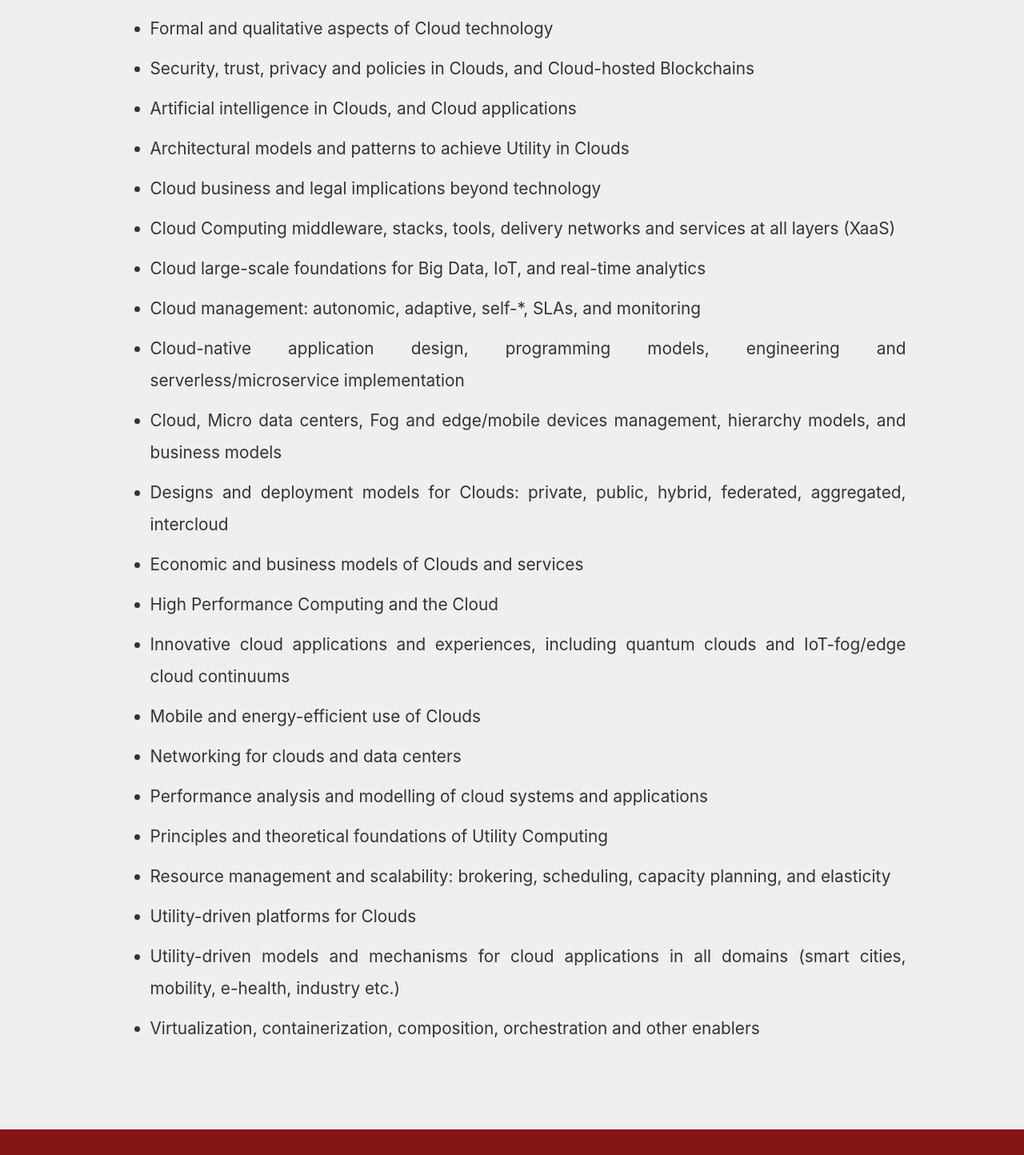
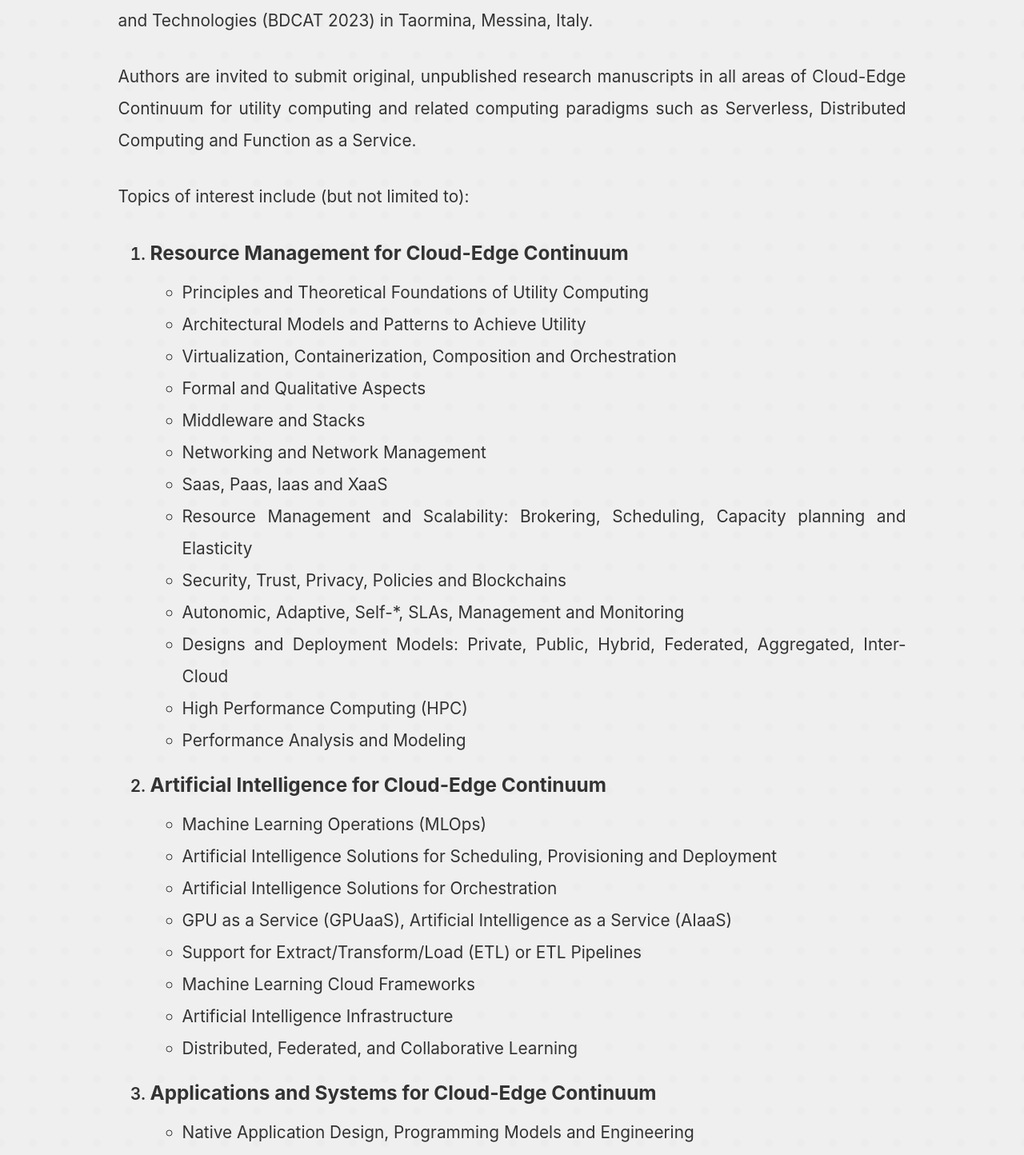
Before and after one commit to UCC-Conference/UCC2023, a React (Create React App) app: page /call-for-papers in a window 1280 px wide. Shown: the part 932-2376 px from the top of the page at 80% size. Built offline with nearby package versions, Linux system fonts and the light colour scheme.

Commit message:
update cfp of ucc

```diff
--- a/src/pages/CallForPaper.js
+++ b/src/pages/CallForPaper.js
@@ -9,40 +9,61 @@ const CallForPaper = () => {
                 <h1>Call for Papers</h1>
                 <hr/>
                 <p>
-                    The digital transformation of all areas of life is accelerated in this decade by novel cloud services, e-infrastructures, data platforms and cyber-physical system integration. This broader scope of cloud computing calls for
-                    technically sound contributions that combine scale with convenience and reliability. Society and economy depend on cloud applications delivering compute power on demand in every location along data paths as a general service to
-                    the public, in analogy to conventional utilities. The engineering of such systems and applications calls for scientifically proven approaches, methods, tools and technologies.
+                    The digital transformation of all areas of life is accelerated in this century by novel Cloud-Edge Continuum services, infrastructures, data platforms and cyber-physical systems. This broader scope of computing calls for technically sound contributions that combine scale with convenience and reliability. Indeed, society and economy depend on Cloud-Edge Continuum applications, delivering computing on demand in every location as a general service to the public, in analogy to conventional utilities. The engineering of such systems and applications calls for scientifically proven approaches, methods, tools and technologies.
                 </p>
                 <p>
-                    Providing a forum to review and discuss possible solutions, UCC is the premier IEEE/ACM conference for areas related to Cloud Computing as a Utility where leading researchers and practitioners in this important and growing field
-                    gather on an annual basis.
+                    The IEEE/ACM International Conference on Utility and Cloud Computing (UCC) is a premier annual conference series aiming to provide a platform for researchers from both academia and industry to present new discoveries in the broad area of Cloud and Edge utility computing and applications. Previous events were held in Shanghai, China  (Cloud 2009), Melbourne, Australia (Cloud 2010 & UCC 2011), Chennai, India (UCC 2010), Chicago, USA (UCC 2012), Dresden, Germany (UCC2013), London, UK (UCC 2014), Limassol, Cyprus (UCC 2015), Shanghai, China (UCC 2016), Austin, USA (UCC 2017), Zurich, Switzerland  (UCC 2018), Aucland, New Zealand (UCC 2019), Leicester, UK (UCC 2020), Leicester, UK (UCC 2021), and Vancouver, USA (UCC 2022). UCC 2023 will be held in conjunction with the 10th IEEE/ACM International Conference on Big Data Computing, Applications and Technologies (BDCAT 2023) in Taormina, Messina, Italy.
                 </p>
-                <p>Authors are invited to submit original, unpublished research manuscripts in all areas of Cloud and Utility Computing and related computing paradigms such as Fog/Edge, Serverless and Distributed Computing.</p>
-                <p>Topics of interest include (but not limited to):</p>
-                <ul>
-                    <li>Formal and qualitative aspects of Cloud technology</li>
-                    <li>Security, trust, privacy and policies in Clouds, and Cloud-hosted Blockchains</li>
-                    <li>Artificial intelligence in Clouds, and Cloud applications</li>
-                    <li>Architectural models and patterns to achieve Utility in Clouds</li>
-                    <li>Cloud business and legal implications beyond technology</li>
-                    <li>Cloud Computing middleware, stacks, tools, delivery networks and services at all layers (XaaS)</li>
-                    <li>Cloud large-scale foundations for Big Data, IoT, and real-time analytics</li>
-                    <li>Cloud management: autonomic, adaptive, self-*, SLAs, and monitoring</li>
-                    <li>Cloud-native application design, programming models, engineering and serverless/microservice implementation</li>
-                    <li>Cloud, Micro data centers, Fog and edge/mobile devices management, hierarchy models, and business models</li>
-                    <li>Designs and deployment models for Clouds: private, public, hybrid, federated, aggregated, intercloud</li>
-                    <li>Economic and business models of Clouds and services</li>
-                    <li>High Performance Computing and the Cloud</li>
-                    <li>Innovative cloud applications and experiences, including quantum clouds and IoT-fog/edge cloud continuums</li>
-                    <li>Mobile and energy-efficient use of Clouds</li>
-                    <li>Networking for clouds and data centers</li>
-                    <li>Performance analysis and modelling of cloud systems and applications</li>
-                    <li>Principles and theoretical foundations of Utility Computing</li>
-                    <li>Resource management and scalability: brokering, scheduling, capacity planning, and elasticity</li>
-                    <li>Utility-driven platforms for Clouds</li>
-                    <li>Utility-driven models and mechanisms for cloud applications in all domains (smart cities, mobility, e-health, industry etc.)</li>
-                    <li>Virtualization, containerization, composition, orchestration and other enablers</li>
-                </ul>
+                <p>
+                    Authors are invited to submit original, unpublished research manuscripts in all areas of Cloud-Edge Continuum for utility computing and related computing paradigms such as Serverless, Distributed Computing and Function as a Service.
+                </p>
+                <p>
+                    Topics of interest include (but not limited to):
+                </p>
+                <ol>
+                    <li><h3>Resource Management for Cloud-Edge Continuum</h3></li>
+                    <ul>
+                        <li>Principles and Theoretical Foundations of Utility Computing</li>
+                        <li>Architectural Models and Patterns to Achieve Utility</li>
+                        <li>Virtualization, Containerization, Composition and Orchestration</li>
+                        <li>Formal and Qualitative Aspects</li>
+                        <li>Middleware and Stacks</li>
+                        <li>Networking and Network Management</li>
+                        <li>Saas, Paas, Iaas and XaaS</li>
+                        <li>Resource Management and Scalability: Brokering, Scheduling, Capacity planning and Elasticity</li>
+                        <li>Security, Trust, Privacy, Policies and Blockchains</li>
+                        <li>Autonomic, Adaptive, Self-*, SLAs, Management and Monitoring</li>
+                        <li>Designs and Deployment Models: Private, Public, Hybrid, Federated, Aggregated, Inter-Cloud</li>
+                        <li>High Performance Computing (HPC)</li>
+                        <li>Performance Analysis and Modeling</li>
+                    </ul>
+                    <li><h3>Artificial Intelligence for Cloud-Edge Continuum</h3></li>
+                    <ul>
+                        <li>Machine Learning Operations (MLOps)</li>
+                        <li>Artificial Intelligence Solutions for Scheduling, Provisioning and Deployment</li>
+                        <li>Artificial Intelligence Solutions for Orchestration</li>
+                        <li>GPU as a Service (GPUaaS), Artificial Intelligence as a Service (AIaaS)</li>
+                        <li>Support for Extract/Transform/Load (ETL) or ETL Pipelines</li>
+                        <li>Machine Learning Cloud Frameworks</li>
+                        <li>Artificial Intelligence Infrastructure</li>
+                        <li>Distributed, Federated, and Collaborative Learning</li>
+                    </ul>
+                    <li><h3>Applications and Systems for Cloud-Edge Continuum</h3></li>
+                    <ul>
+                        <li>Native Application Design, Programming Models and Engineering</li>
+                        <li>Serverless and Function-Based Applications (FaaS)</li>
+                        <li>Microservices Architectures</li>
+                        <li>Quantum Computing</li>
+                        <li>Interfacing to Internet of Things (IoT) Applications</li>
+                        <li>Utility-Driven Models and Mechanisms in All Domains (e.g., Smart Cities, Mobility, Healthcare, Industry 4.0)</li>
+                        <li>Micro Data Centers</li>
+                        <li>Interfacing to Mobile Devices: Management, Hierarchy Models and Business Models</li>
+                        <li>Energy-Efficiency and Sustainability</li>
+                        <li>Development Operations (DevOps)</li>
+                        <li>Economic and Business Models</li>
+                        <li>Business and Legal Implications Beyond Technology</li>
+                    </ul>
+                </ol>
             </Content>
         </PageWrapper>
     );
```
